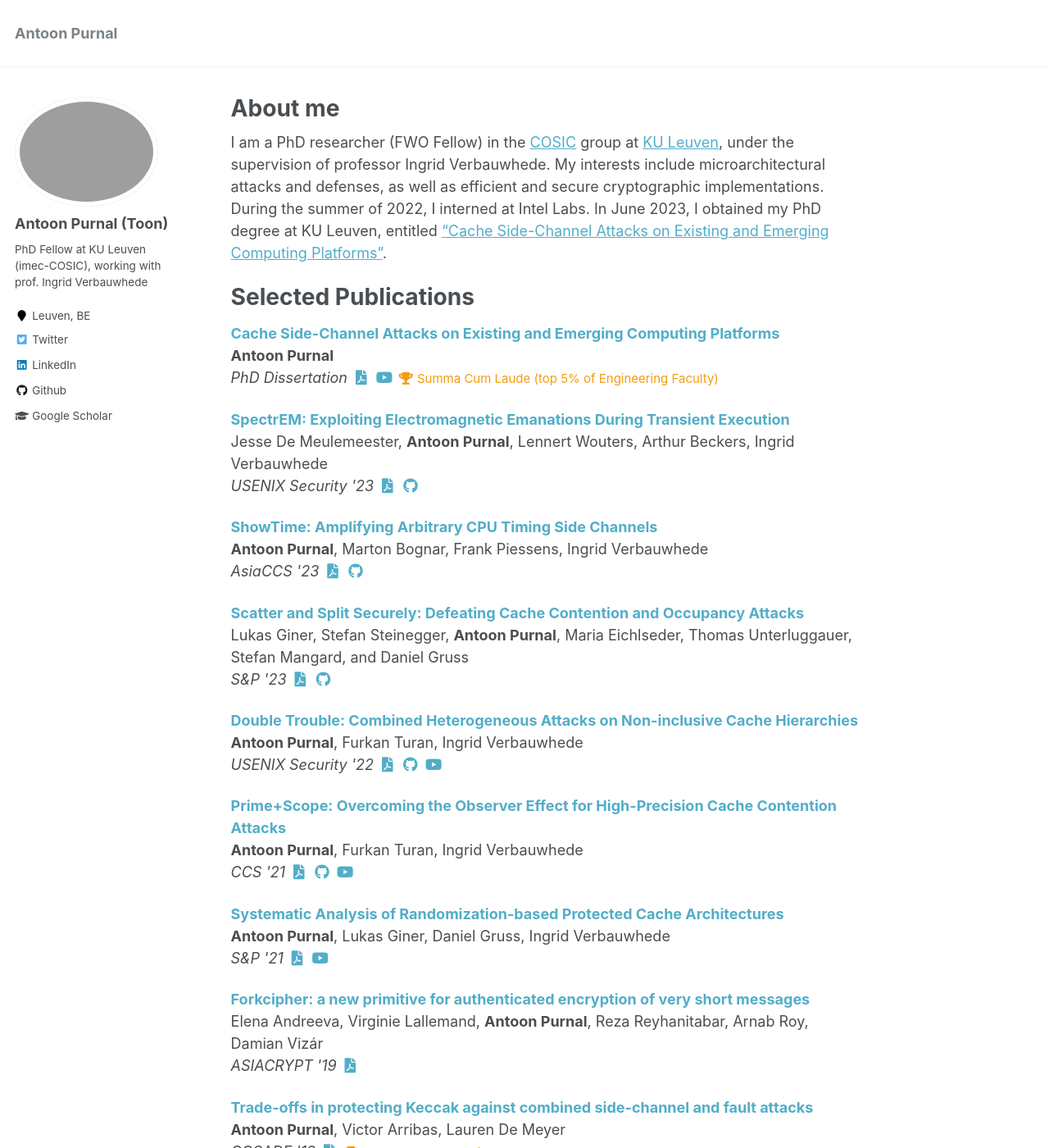
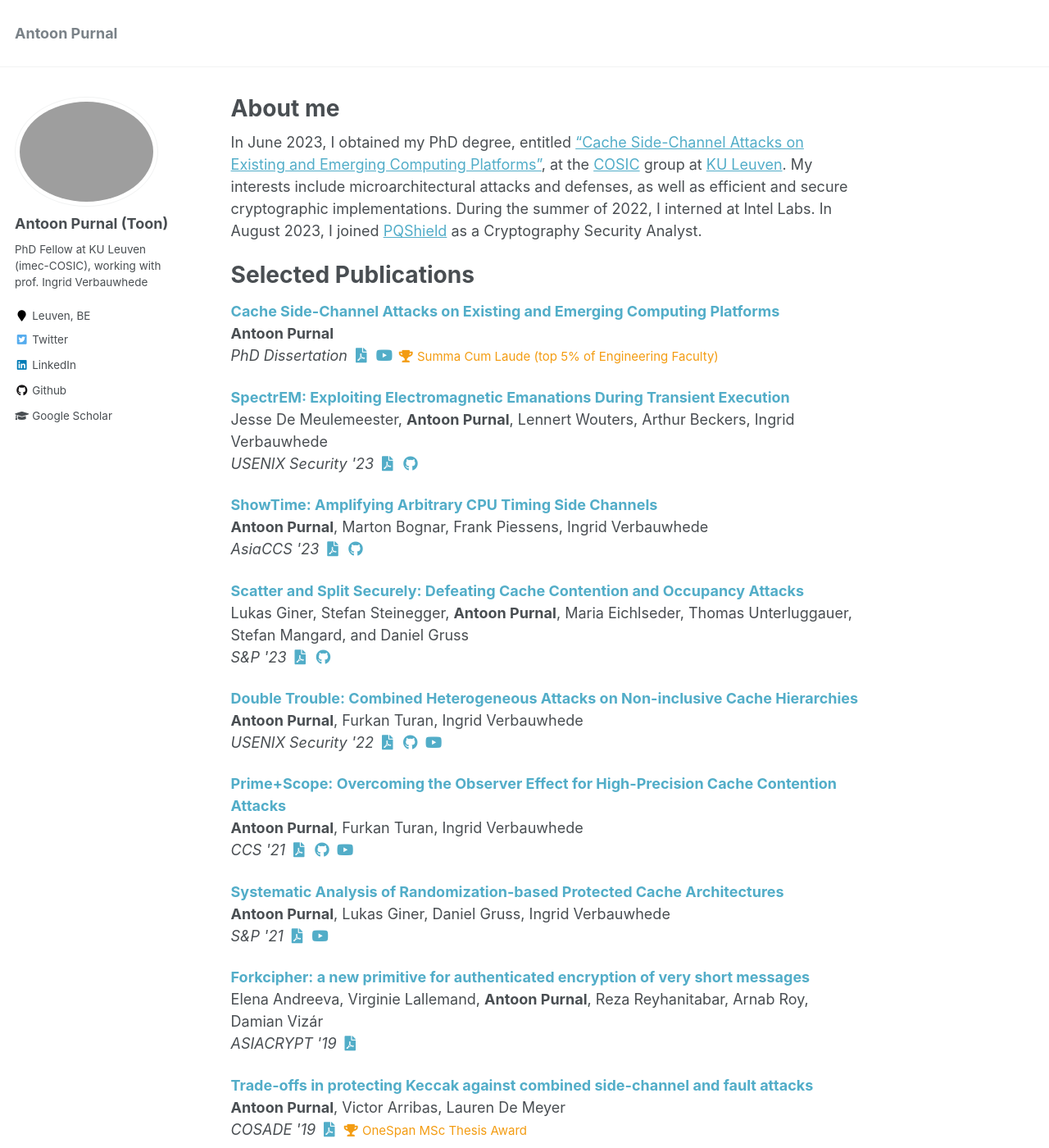
Before and after one commit to antoonpurnal/antoonpurnal.github.io, a Jekyll site: the page built from _pages/about.md, in a window 1280 px wide and 1400 px high. Shown: the whole window at 82% size. Built offline with Jekyll 4.4.1, drawn with Linux system fonts in a browser that asks for light colours; some of the changed text lies outside the part shown.

Commit message:
update employer

```diff
--- a/_pages/about.md
+++ b/_pages/about.md
@@ -8,10 +8,10 @@
   - /about.html
 ---
 
-I am a PhD researcher (FWO Fellow) in the [COSIC](https://www.esat.kuleuven.be/cosic/) group at [KU Leuven](https://www.kuleuven.be/english/), under the supervision of professor Ingrid Verbauwhede.
+In June 2023, I obtained my PhD degree, entitled ["Cache Side-Channel Attacks on Existing and Emerging Computing Platforms"]({{ site.url }}/files/pdf/PhDThesis.pdf), at the [COSIC](https://esat.kuleuven.be/cosic/) group at [KU Leuven](https://kuleuven.be/english/).
 My interests include microarchitectural attacks and defenses, as well as efficient and secure cryptographic implementations.
 During the summer of 2022, I interned at Intel Labs.
-In June 2023, I obtained my PhD degree at KU Leuven, entitled ["Cache Side-Channel Attacks on Existing and Emerging Computing Platforms"]({{ site.url }}/files/pdf/PhDThesis.pdf).
+In August 2023, I joined [PQShield](https://pqshield.com/) as a Cryptography Security Analyst.
 
 # Selected Publications
 {% for post in site.publications reversed %}
@@ -21,18 +21,17 @@
 <br>
 # Teaching & Service
 
+## Peer reviewing (external)
+- CHES 2024
+- External: USENIX Security 2023, 2022, 2021, 2020, 2019
+- External: COSADE 2022
+- External: IEEE EuroS&P 2021
+- External: HOST 2020
+- External: ESSCIRC 2019
+
+## Previous
 - [Hardware Security](https://onderwijsaanbod.kuleuven.be/syllabi/e/H0E85AE.htm#activetab=doelstellingen_idp14987280): main teaching assistant
 - Supervision of several MSc thesis students
 - Ombudsperson for the MSc in Electrical Engineering at KU Leuven
-    - KU Leuven students can find more info [here](https://eng.kuleuven.be/en/study/student-services/ombuds_masterE.html)
-
-## Previous
 - [Applied Algebra](https://onderwijsaanbod.kuleuven.be/syllabi/v/e/H01A4BE.htm#activetab=doelstellingen_idp5081088): teaching assistant
 - Student TA for Electromagnetic Waves (2017-2018), Problem Solving & Design (2017) and Calculus I and III (2017)
-
-## Peer reviewing (external)
-- USENIX Security 2023, 2022, 2021, 2020, 2019
-- COSADE 2022
-- IEEE EuroS&P 2021
-- HOST 2020
-- ESSCIRC 2019
```
